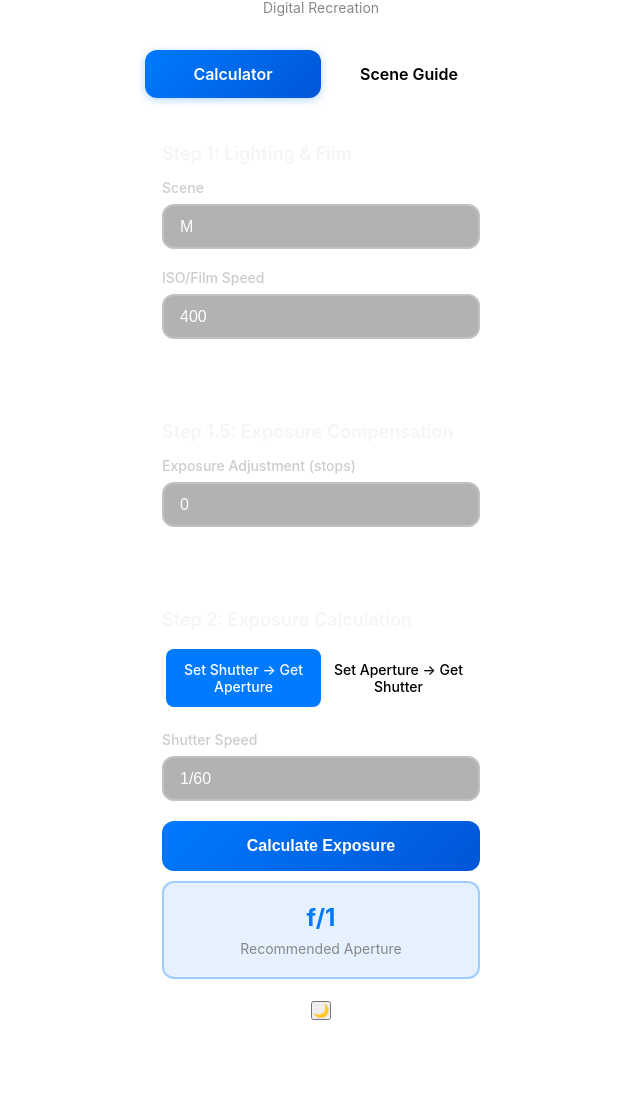
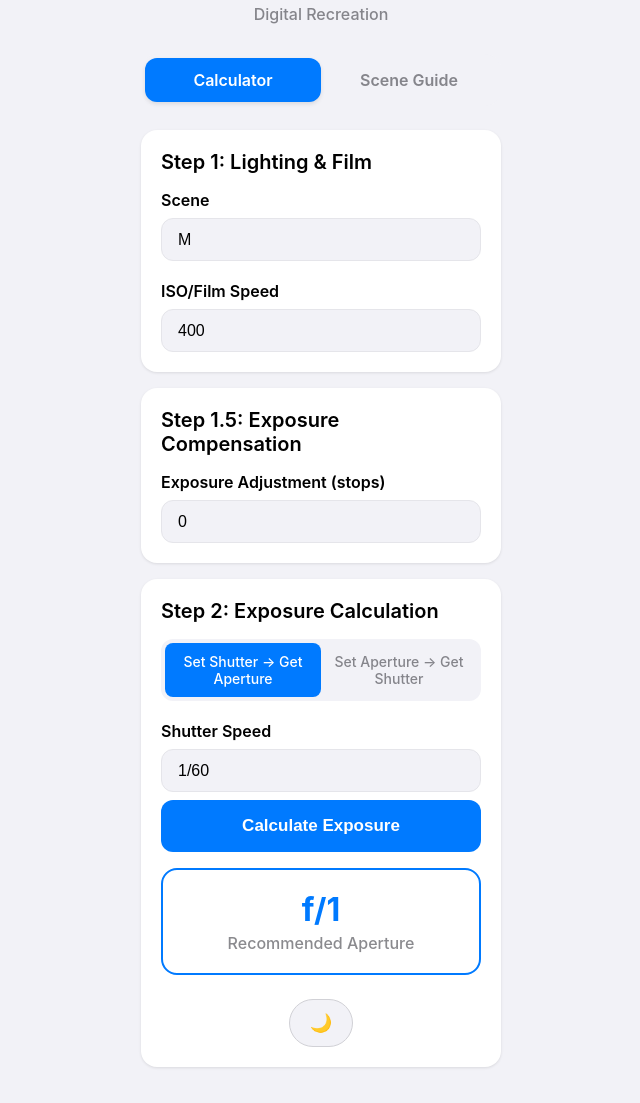
Before and after one commit to nalanbar/exposure-guide, a plain HTML site: page index.html in a window 1280 px wide. Shown: the part 58-1161 px from the top of the page, without its empty margins (319-959 px from the left). Before the commit the page ends 1139 px from the top, so only its background shows below. Drawn offline with Linux system fonts and the light colour scheme.

Commit message:
updated index.html again

```diff
--- a/index.html
+++ b/index.html
@@ -19,20 +19,12 @@
     <link rel="icon" type="image/png" sizes="192x192" href="icon-192.png">
     <link rel="icon" type="image/png" sizes="512x512" href="icon-512.png">
     <link rel="apple-touch-icon" href="icon-192.png">
+
     <style>
         * {
             margin: 0;
             padding: 0;
             box-sizing: border-box;
-        }
-
-        body {
-            font-family: -apple-system, BlinkMacSystemFont, 'Segoe UI', Roboto, sans-serif;
-            background-color: var(--system-background);
-            color: var(--system-label);
-            min-height: 100vh;
-            padding: env(safe-area-inset-top) env(safe-area-inset-right) env(safe-area-inset-bottom) env(safe-area-inset-left);
-            transition: all 0.3s ease;
         }
 
         /* iOS System Colors */
@@ -42,8 +34,8 @@
             --system-secondary-grouped-background: #1c1c1e;
             --system-tertiary-grouped-background: #2c2c2e;
             --system-label: #ffffff;
-            --system-secondary-label: #ebebf5;
-            --system-tertiary-label: #ebebf5;
+            --system-secondary-label: #ebebf599;
+            --system-tertiary-label: #ebebf54d;
             --system-blue: #007aff;
             --system-gray: #8e8e93;
             --system-gray2: #636366;
@@ -51,27 +43,6 @@
             --system-gray4: #3a3a3c;
             --system-gray5: #2c2c2e;
             --system-gray6: #1c1c1e;
-            --system-fill: rgba(120, 120, 128, 0.2);
-            --system-secondary-fill: rgba(120, 120, 128, 0.16);
-            --system-tertiary-fill: rgba(118, 118, 128, 0.12);
-            --system-quaternary-fill: rgba(116, 116, 128, 0.08);
-        }
-
-        body.light-mode {
-            --system-background: #ffffff;
-            --system-grouped-background: #f2f2f7;
-            --system-secondary-grouped-background: #ffffff;
-            --system-tertiary-grouped-background: #f2f2f7;
-            --system-label: #000000;
-            --system-secondary-label: #3c3c43;
-            --system-tertiary-label: #3c3c43;
-            --system-blue: #007aff;
-            --system-gray: #8e8e93;
-            --system-gray2: #aeaeb2;
-            --system-gray3: #c7c7cc;
-            --system-gray4: #d1d1d6;
-            --system-gray5: #e5e5ea;
-            --system-gray6: #f2f2f7;
             --system-fill: rgba(120, 120, 128, 0.2);
             --system-secondary-fill: rgba(120, 120, 128, 0.16);
             --system-tertiary-fill: rgba(118, 118, 128, 0.12);
@@ -86,8 +57,8 @@
                 --system-secondary-grouped-background: #ffffff;
                 --system-tertiary-grouped-background: #f2f2f7;
                 --system-label: #000000;
-                --system-secondary-label: #3c3c43;
-                --system-tertiary-label: #3c3c43;
+                --system-secondary-label: #3c3c4399;
+                --system-tertiary-label: #3c3c434d;
                 --system-blue: #007aff;
                 --system-gray: #8e8e93;
                 --system-gray2: #aeaeb2;
@@ -102,34 +73,35 @@
             }
         }
 
-        .theme-toggle {
-            position: fixed;
-            top: 20px;
-            right: 20px;
-            width: 50px;
-            height: 50px;
-            border-radius: 25px;
-            border: 2px solid rgba(255, 255, 255, 0.2);
-            background: rgba(0, 0, 0, 0.3);
-            color: #ffffff;
-            font-size: 20px;
-            cursor: pointer;
-            display: flex;
-            align-items: center;
-            justify-content: center;
-            transition: all 0.3s ease;
-            z-index: 1000;
-            backdrop-filter: blur(10px);
+        /* Light mode override */
+        body.light-mode {
+            --system-background: #ffffff;
+            --system-grouped-background: #f2f2f7;
+            --system-secondary-grouped-background: #ffffff;
+            --system-tertiary-grouped-background: #f2f2f7;
+            --system-label: #000000;
+            --system-secondary-label: #3c3c4399;
+            --system-tertiary-label: #3c3c434d;
+            --system-blue: #007aff;
+            --system-gray: #8e8e93;
+            --system-gray2: #aeaeb2;
+            --system-gray3: #c7c7cc;
+            --system-gray4: #d1d1d6;
+            --system-gray5: #e5e5ea;
+            --system-gray6: #f2f2f7;
+            --system-fill: rgba(120, 120, 128, 0.2);
+            --system-secondary-fill: rgba(120, 120, 128, 0.16);
+            --system-tertiary-fill: rgba(118, 118, 128, 0.12);
+            --system-quaternary-fill: rgba(116, 116, 128, 0.08);
         }
 
-        body.light-mode .theme-toggle {
-            border-color: rgba(0, 0, 0, 0.2);
-            background: rgba(255, 255, 255, 0.8);
-            color: #333333;
-        }
-
-        .theme-toggle:hover {
-            transform: scale(1.1);
+        body {
+            font-family: -apple-system, BlinkMacSystemFont, 'Segoe UI', Roboto, sans-serif;
+            background-color: var(--system-grouped-background);
+            color: var(--system-label);
+            min-height: 100vh;
+            padding: env(safe-area-inset-top) env(safe-area-inset-right) env(safe-area-inset-bottom) env(safe-area-inset-left);
+            transition: all 0.3s ease;
         }
 
         .container {
@@ -147,40 +119,44 @@
         }
 
         .title {
-            font-size: 24px;
-            font-weight: 600;
-            color: #f5f5f5;
+            font-size: 28px;
+            font-weight: 700;
+            color: var(--system-label);
             margin-bottom: 8px;
         }
 
         .subtitle {
-            font-size: 14px;
-            color: #888;
+            font-size: 16px;
+            color: var(--system-secondary-label);
+            font-weight: 500;
         }
 
         .tab-container {
             display: flex;
-            background: rgba(255, 255, 255, 0.1);
+            background-color: var(--system-gray6);
             border-radius: 16px;
             padding: 4px;
-            margin-bottom: 20px;
+            margin-bottom: 24px;
         }
 
         .tab {
             flex: 1;
-            padding: 14px;
+            padding: 12px 16px;
             text-align: center;
             border-radius: 12px;
             cursor: pointer;
-            transition: all 0.3s ease;
+            transition: all 0.2s ease;
             font-size: 16px;
             font-weight: 600;
+            -webkit-tap-highlight-color: transparent;
+            touch-action: manipulation;
+            color: var(--system-secondary-label);
         }
 
         .tab.active {
-            background: linear-gradient(135deg, #007AFF 0%, #0056D6 100%);
+            background-color: var(--system-blue);
             color: white;
-            box-shadow: 0 2px 8px rgba(0, 122, 255, 0.3);
+            box-shadow: 0 2px 4px rgba(0, 0, 0, 0.1);
         }
 
         .tab-content {
@@ -192,49 +168,53 @@
         }
 
         .section {
-            background: rgba(255, 255, 255, 0.1);
+            background-color: var(--system-secondary-grouped-background);
             border-radius: 16px;
             padding: 20px;
-            margin-bottom: 20px;
-            backdrop-filter: blur(10px);
-            border: 1px solid rgba(255, 255, 255, 0.1);
+            margin-bottom: 16px;
+            box-shadow: 0 1px 3px rgba(0, 0, 0, 0.1);
         }
 
         .section-title {
-            font-size: 18px;
+            font-size: 20px;
             font-weight: 600;
-            margin-bottom: 15px;
-            color: #f5f5f5;
+            margin-bottom: 16px;
+            color: var(--system-label);
         }
 
         .input-group {
             margin-bottom: 20px;
         }
 
+        .input-group:last-child {
+            margin-bottom: 0;
+        }
+
         .input-label {
             display: block;
-            font-size: 14px;
-            font-weight: 500;
+            font-size: 16px;
+            font-weight: 600;
             margin-bottom: 8px;
-            color: #ccc;
+            color: var(--system-label);
         }
 
         select, input {
             width: 100%;
             padding: 12px 16px;
             border-radius: 12px;
-            border: 2px solid rgba(255, 255, 255, 0.2);
-            background: rgba(0, 0, 0, 0.3);
-            color: #ffffff;
+            border: 1px solid var(--system-gray5);
+            background-color: var(--system-gray6);
+            color: var(--system-label);
             font-size: 16px;
             -webkit-appearance: none;
             appearance: none;
+            transition: all 0.2s ease;
         }
 
         select:focus, input:focus {
             outline: none;
-            border-color: #007AFF;
-            box-shadow: 0 0 0 3px rgba(0, 122, 255, 0.1);
+            border-color: var(--system-blue);
+            background-color: var(--system-secondary-grouped-background);
         }
 
         .button {
@@ -242,23 +222,23 @@
             padding: 16px;
             border-radius: 12px;
             border: none;
-            background: linear-gradient(135deg, #007AFF 0%, #0056D6 100%);
+            background-color: var(--system-blue);
             color: white;
-            font-size: 16px;
+            font-size: 17px;
             font-weight: 600;
             cursor: pointer;
             transition: all 0.2s ease;
-            margin-bottom: 10px;
+            margin-top: 8px;
         }
 
         .button:active {
             transform: scale(0.98);
-            background: linear-gradient(135deg, #0056D6 0%, #003DA3 100%);
+            opacity: 0.8;
         }
 
         .toggle-container {
             display: flex;
-            background: rgba(255, 255, 255, 0.1);
+            background-color: var(--system-gray6);
             border-radius: 12px;
             padding: 4px;
             margin-bottom: 20px;
@@ -266,38 +246,43 @@
 
         .toggle-option {
             flex: 1;
-            padding: 12px;
+            padding: 10px 12px;
             text-align: center;
             border-radius: 8px;
             cursor: pointer;
             transition: all 0.2s ease;
             font-size: 14px;
             font-weight: 500;
+            -webkit-tap-highlight-color: transparent;
+            touch-action: manipulation;
+            color: var(--system-secondary-label);
         }
 
         .toggle-option.active {
-            background: #007AFF;
+            background-color: var(--system-blue);
             color: white;
         }
 
         .result {
             text-align: center;
             padding: 20px;
-            background: rgba(0, 122, 255, 0.1);
-            border-radius: 12px;
-            border: 2px solid rgba(0, 122, 255, 0.3);
+            background-color: var(--system-secondary-grouped-background);
+            border-radius: 16px;
+            border: 2px solid var(--system-blue);
+            margin-top: 16px;
         }
 
         .result-value {
-            font-size: 24px;
+            font-size: 32px;
             font-weight: 700;
-            color: #007AFF;
-            margin-bottom: 8px;
+            color: var(--system-blue);
+            margin-bottom: 4px;
         }
 
         .result-label {
-            font-size: 14px;
-            color: #888;
+            font-size: 16px;
+            color: var(--system-secondary-label);
+            font-weight: 500;
         }
 
         .scene-grid {
@@ -307,23 +292,41 @@
         }
 
         .scene-item {
-            background: rgba(255, 255, 255, 0.05);
+            background-color: var(--system-secondary-grouped-background);
             border-radius: 12px;
             padding: 16px;
-            border-left: 4px solid #007AFF;
+            border-left: 4px solid var(--system-blue);
         }
 
         .scene-letter {
-            font-size: 20px;
+            font-size: 22px;
             font-weight: 700;
-            color: #007AFF;
+            color: var(--system-blue);
             margin-bottom: 4px;
         }
 
         .scene-description {
-            font-size: 14px;
-            color: #ccc;
+            font-size: 15px;
+            color: var(--system-secondary-label);
             line-height: 1.4;
+        }
+
+        #themeToggle {
+            background-color: var(--system-gray6);
+            border: 1px solid var(--system-gray4);
+            border-radius: 50px;
+            padding: 12px 20px;
+            color: var(--system-label);
+            font-size: 18px;
+            cursor: pointer;
+            transition: all 0.2s ease;
+            -webkit-tap-highlight-color: transparent;
+            touch-action: manipulation;
+        }
+
+        #themeToggle:active {
+            transform: scale(0.95);
+            background-color: var(--system-gray5);
         }
 
         .hidden {
@@ -332,11 +335,11 @@
 
         @media (max-width: 375px) {
             .container {
-                padding: 15px;
+                padding: 16px;
             }
 
             .title {
-                font-size: 22px;
+                font-size: 24px;
             }
         }
     </style>
@@ -535,10 +538,8 @@
                 </div>
 
                 <!-- Theme Toggle -->
-                <div style="text-align: center; margin-top: 20px;">
-                    <button id="themeToggle">
-                        🌙
-                    </button>
+                <div style="text-align: center; margin-top: 24px;">
+                    <button id="themeToggle">🌙</button>
                 </div>
             </div>
         </div>
@@ -734,7 +735,7 @@
                 });
             }
 
-            // Load saved theme preference
+            // Load saved theme preference or system preference
             try {
                 const savedTheme = localStorage.getItem('exposureGuideTheme');
                 if (savedTheme === 'light') {
@@ -747,29 +748,6 @@
             // Initialize with calibration point
             calculate();
         });
-
-        function toggleTheme() {
-            const body = document.body;
-            const themeToggle = document.getElementById('themeToggle');
-
-            body.classList.toggle('light-mode');
-
-            if (body.classList.contains('light-mode')) {
-                themeToggle.textContent = '☀️';
-                try {
-                    localStorage.setItem('exposureGuideTheme', 'light');
-                } catch (e) {
-                    // localStorage might not be available
-                }
-            } else {
-                themeToggle.textContent = '🌙';
-                try {
-                    localStorage.setItem('exposureGuideTheme', 'dark');
-                } catch (e) {
-                    // localStorage might not be available
-                }
-            }
-        }
 
         function switchTab(tabName) {
             // Update tab buttons
@@ -870,6 +848,29 @@
             document.getElementById('resultLabel').textContent = label;
             document.getElementById('result').classList.remove('hidden');
         }
+
+        function toggleTheme() {
+            const body = document.body;
+            const themeToggle = document.getElementById('themeToggle');
+
+            body.classList.toggle('light-mode');
+
+            if (body.classList.contains('light-mode')) {
+                themeToggle.textContent = '☀️';
+                try {
+                    localStorage.setItem('exposureGuideTheme', 'light');
+                } catch (e) {
+                    // localStorage might not be available
+                }
+            } else {
+                themeToggle.textContent = '🌙';
+                try {
+                    localStorage.setItem('exposureGuideTheme', 'dark');
+                } catch (e) {
+                    // localStorage might not be available
+                }
+            }
+        }
     </script>
 </body>
 </html>
```
